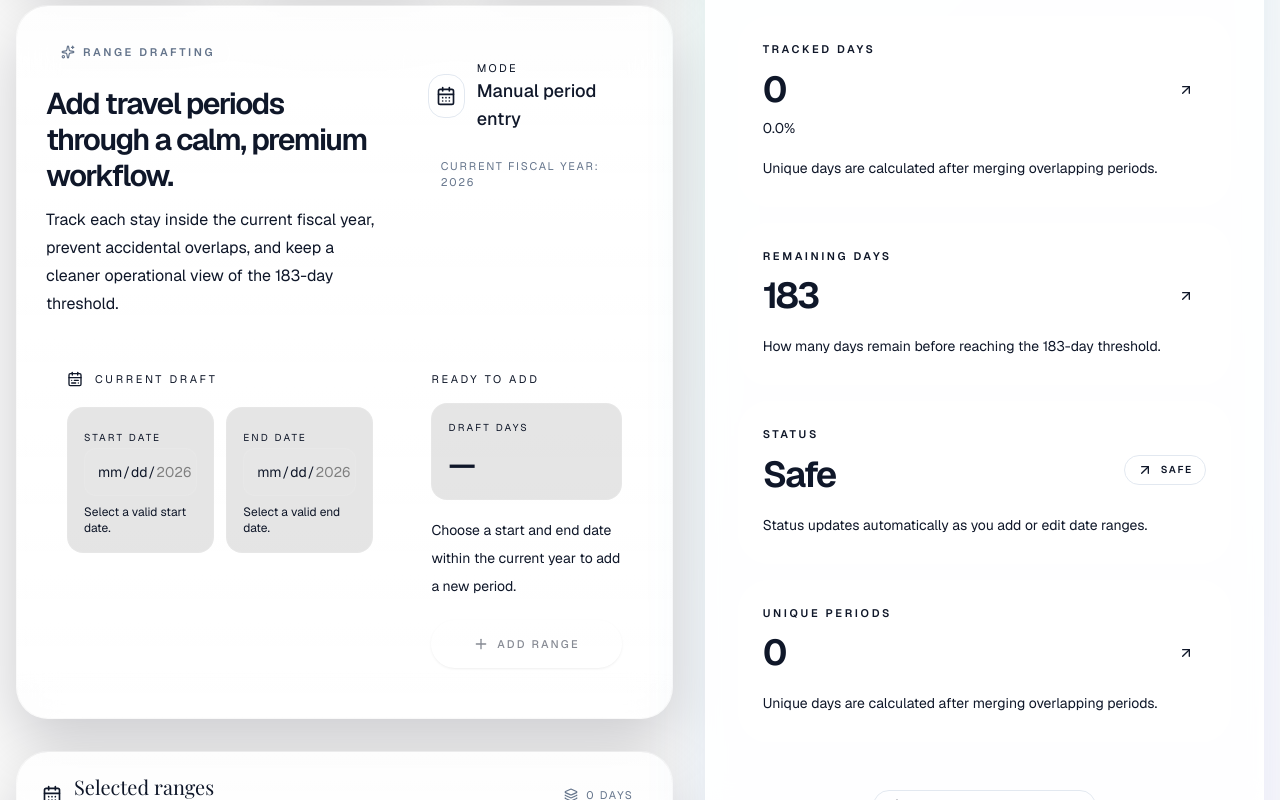
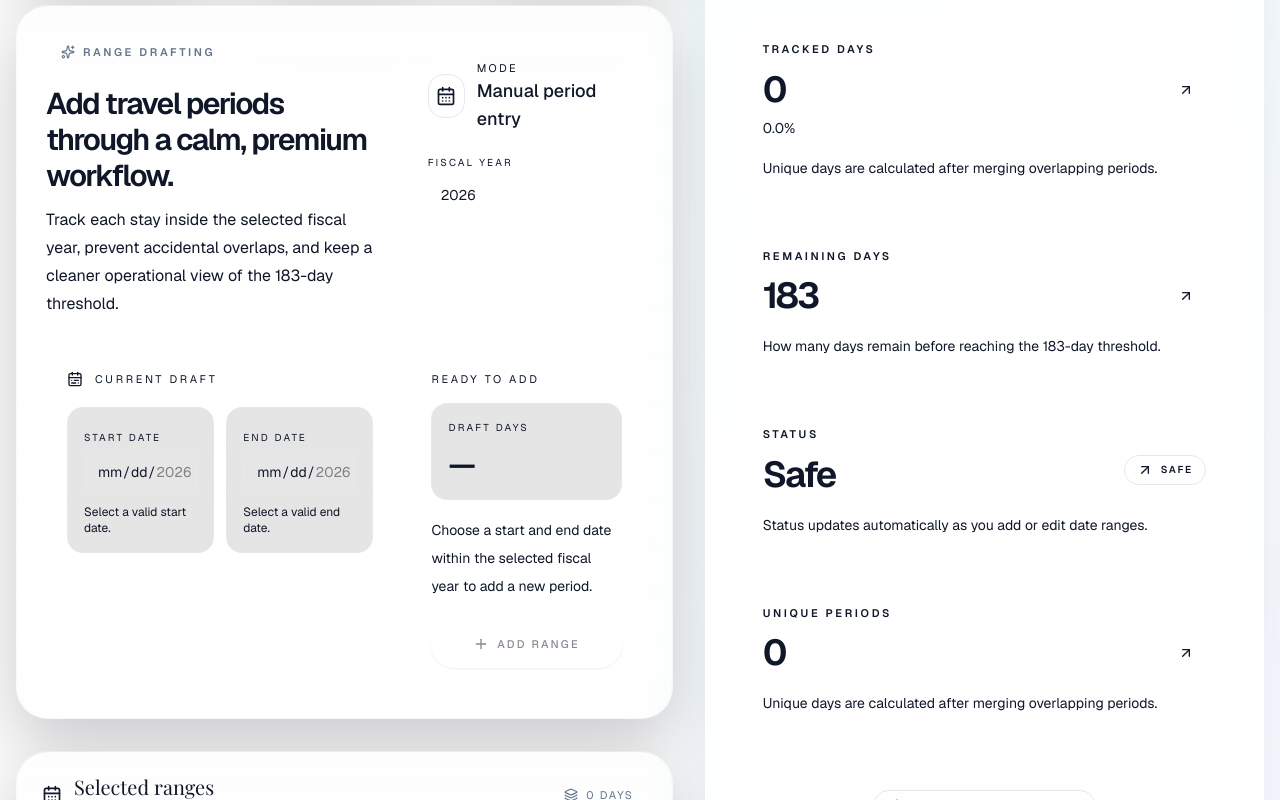
Before and after one commit to ToniIAPro73/calculadora-fiscal-183-premium-codex, a React (Vite) app: page / in a window 1280 px wide. Shown: the part 588-1388 px from the top of the page. Built offline with nearby package versions, Linux system fonts and the light colour scheme.

Commit message:
Harden fiscal calculator domain

```diff
--- a/src/components/DateRangeSelector.tsx
+++ b/src/components/DateRangeSelector.tsx
@@ -15,6 +15,8 @@ import {
 } from '@/lib/dateRangeMerger';
 
 type DateRangeSelectorProps = {
+  fiscalYear: number;
+  onFiscalYearChange: (year: number) => void;
   ranges: DateRange[];
   editingRangeIndex: number | null;
   onAddRange: (range: DateRange) => void;
@@ -23,6 +25,8 @@ type DateRangeSelectorProps = {
 };
 
 export default function DateRangeSelector({
+  fiscalYear,
+  onFiscalYearChange,
   ranges,
   editingRangeIndex,
   onAddRange,
@@ -30,9 +34,9 @@ export default function DateRangeSelector({
   onCancelEditing,
 }: DateRangeSelectorProps) {
   const { t } = useI18n();
-  const currentYear = new Date().getFullYear();
-  const exerciseStart = useMemo(() => startOfYear(new Date(currentYear, 0, 1)), [currentYear]);
-  const exerciseEnd = useMemo(() => endOfYear(new Date(currentYear, 0, 1)), [currentYear]);
+  const exerciseStart = useMemo(() => startOfYear(new Date(fiscalYear, 0, 1)), [fiscalYear]);
+  const exerciseEnd = useMemo(() => endOfYear(new Date(fiscalYear, 0, 1)), [fiscalYear]);
+  const [fiscalYearInput, setFiscalYearInput] = useState(String(fiscalYear));
   const [startInput, setStartInput] = useState('');
   const [endInput, setEndInput] = useState('');
 
@@ -69,6 +73,10 @@ export default function DateRangeSelector({
     setEndInput(toInputValue(range.end));
   }, [editingRangeIndex, ranges]);
 
+  useEffect(() => {
+    setFiscalYearInput(String(fiscalYear));
+  }, [fiscalYear]);
+
   const resetDraft = () => {
     setStartInput('');
     setEndInput('');
@@ -91,6 +99,17 @@ export default function DateRangeSelector({
   const handleCancelEdit = () => {
     resetDraft();
     onCancelEditing();
+  };
+
+  const handleFiscalYearInputChange = (value: string) => {
+    setFiscalYearInput(value);
+
+    const nextYear = Number(value);
+
+    if (Number.isInteger(nextYear) && nextYear >= 1900 && nextYear <= 2100 && nextYear !== fiscalYear) {
+      resetDraft();
+      onFiscalYearChange(nextYear);
+    }
   };
 
   return (
@@ -122,7 +141,20 @@ export default function DateRangeSelector({
                 <p className="text-lg font-medium text-foreground">{t('selectorModeValue')}</p>
               </div>
             </div>
-            <div className="metric-chip">{t('selectorCurrentYear')}: {currentYear}</div>
+            <div className="space-y-2">
+              <Label htmlFor="fiscal-year" className="text-[10px] uppercase tracking-[0.22em] text-muted-foreground">
+                {t('selectorFiscalYear')}
+              </Label>
+              <Input
+                id="fiscal-year"
+                type="number"
+                min={1900}
+                max={2100}
+                value={fiscalYearInput}
+                onChange={(event) => handleFiscalYearInputChange(event.target.value)}
+                className="h-11 rounded-xl border-white/8 bg-white/[0.04]"
+              />
+            </div>
           </div>
         </div>
 
--- /dev/null
+++ b/src/lib/clientTelemetry.ts
@@ -0,0 +1,31 @@
+type ClientTelemetryMetadata = Record<string, string | number | boolean | null | undefined>;
+
+const SENSITIVE_KEY_PATTERN = /(name|tax|document|passport|nie|id|date|range)/i;
+
+export function recordClientEvent(eventName: string, metadata: ClientTelemetryMetadata = {}) {
+  const sanitizedMetadata = Object.fromEntries(
+    Object.entries(metadata).filter(([key, value]) => !SENSITIVE_KEY_PATTERN.test(key) && value !== undefined),
+  );
+
+  if (typeof window !== 'undefined') {
+    window.dispatchEvent(
+      new CustomEvent('fiscal183:client-event', {
+        detail: {
+          eventName,
+          metadata: sanitizedMetadata,
+        },
+      }),
+    );
+  }
+
+  if (typeof window !== 'undefined' && window.location.hostname === 'localhost') {
+    console.warn(`[fiscal183] ${eventName}`, sanitizedMetadata);
+  }
+}
+
+export function recordClientError(eventName: string, error: unknown, metadata: ClientTelemetryMetadata = {}) {
+  recordClientEvent(eventName, {
+    ...metadata,
+    errorType: error instanceof Error ? error.name : typeof error,
+  });
+}
--- a/src/lib/dateRangeMerger.ts
+++ b/src/lib/dateRangeMerger.ts
@@ -49,16 +49,24 @@ export function normalizeDate(date: DateLike) {
 }
 
 export function calculateRangeDays(start: DateLike, end: DateLike) {
-  return differenceInCalendarDays(normalizeDate(end), normalizeDate(start)) + 1;
+  const normalizedStart = normalizeDate(start);
+  const normalizedEnd = normalizeDate(end);
+
+  if (isBefore(normalizedEnd, normalizedStart)) {
+    throw new Error('Date range end cannot be before start.');
+  }
+
+  return differenceInCalendarDays(normalizedEnd, normalizedStart) + 1;
 }
 
 export function normalizeDateRange(range: DateRangeInput): DateRange {
   const start = normalizeDate(range.start);
   const end = normalizeDate(range.end);
+
   return {
     start,
     end,
-    days: range.days ?? calculateRangeDays(start, end),
+    days: calculateRangeDays(start, end),
   };
 }
 
--- a/src/lib/generatePdf.ts
+++ b/src/lib/generatePdf.ts
@@ -9,6 +9,7 @@ type GenerateTaxReportParams = {
   taxId: string;
   documentType?: string;
   ranges: DateRangeInput[];
+  fiscalYear?: number;
   language?: 'en' | 'es';
   exampleMode?: boolean;
 };
@@ -29,6 +30,7 @@ const labels = {
     days: 'Days',
     overlap: 'Overlap',
     threshold: 'Threshold',
+    fiscalYear: 'Fiscal year',
     notes:
       'This report is an informational aid. It does not replace formal tax or legal advice and depends on the accuracy of user-provided date ranges.',
     example: 'Example report',
@@ -54,6 +56,7 @@ const labels = {
     days: 'Dias',
     overlap: 'Solape',
     threshold: 'Umbral',
+    fiscalYear: 'Ejercicio fiscal',
     notes:
       'Este informe es una ayuda informativa. No sustituye asesoramiento fiscal o legal formal y depende de la exactitud de los rangos de fechas introducidos.',
     example: 'Informe de ejemplo',
@@ -75,16 +78,19 @@ export async function generateTaxReport({
   taxId,
   documentType = 'passport',
   ranges,
+  fiscalYear,
   language = 'es',
   exampleMode = false,
 }: GenerateTaxReportParams) {
   const copy = labels[language];
   const summary = calculateFiscalSummary(ranges);
+  const reportFiscalYear = fiscalYear ?? summary.mergedRanges[0]?.start.getFullYear() ?? new Date().getFullYear();
   const doc = new jsPDF({ orientation: 'portrait', unit: 'mm', format: 'a4' });
   const width = doc.internal.pageSize.getWidth();
   const height = doc.internal.pageSize.getHeight();
   const margin = 18;
   const contentWidth = width - margin * 2;
+  const bottomLimit = height - 24;
   const generatedAt = format(new Date(), 'yyyy-MM-dd HH:mm');
   const rows = summary.annotatedRanges.map((range) => [
     format(range.start, 'yyyy-MM-dd'),
@@ -138,7 +144,7 @@ export async function generateTaxReport({
   doc.setFont('helvetica', 'normal');
   doc.setTextColor(100, 116, 139);
   doc.text(`${copy.generated}: ${generatedAt}`, margin + 5, y + 16);
-  doc.text(`${copy.threshold}: 183`, margin + contentWidth / 2, y + 16);
+  doc.text(`${copy.threshold}: 183 · ${copy.fiscalYear}: ${reportFiscalYear}`, margin + contentWidth / 2, y + 16);
   y += 34;
 
   const cards = [
@@ -172,21 +178,32 @@ export async function generateTaxReport({
 
   const colWidths = [42, 42, 22, 22];
   const headerRow = [copy.from, copy.to, copy.days, copy.overlap];
+  const tableWidth = colWidths.reduce((sum, value) => sum + value, 0);
+  const drawTableHeader = (headerY: number) => {
     doc.setFillColor(15, 23, 42);
-  doc.roundedRect(margin, y, colWidths.reduce((sum, value) => sum + value, 0), 8, 2, 2, 'F');
+    doc.roundedRect(margin, headerY, tableWidth, 8, 2, 2, 'F');
     doc.setTextColor(255, 255, 255);
     doc.setFontSize(8);
     let currentX = margin;
     headerRow.forEach((value, index) => {
-    doc.text(value.toUpperCase(), currentX + 3, y + 5.2);
+      doc.text(value.toUpperCase(), currentX + 3, headerY + 5.2);
       currentX += colWidths[index];
     });
-  y += 8;
+
+    return headerY + 8;
+  };
+
+  y = drawTableHeader(y);
 
   rows.forEach((row, index) => {
+    if (y + 8 > bottomLimit) {
+      doc.addPage();
+      y = drawTableHeader(24);
+    }
+
     const fill = index % 2 === 0 ? [248, 250, 252] : [255, 255, 255];
     doc.setFillColor(fill[0], fill[1], fill[2]);
-    doc.rect(margin, y, colWidths.reduce((sum, value) => sum + value, 0), 8, 'F');
+    doc.rect(margin, y, tableWidth, 8, 'F');
     doc.setTextColor(15, 23, 42);
     doc.setFontSize(8);
     let rowX = margin;
@@ -197,6 +214,11 @@ export async function generateTaxReport({
     y += 8;
   });
 
+  if (y + 28 > bottomLimit) {
+    doc.addPage();
+    y = 24;
+  }
+
   y += 8;
   doc.setDrawColor(226, 232, 240);
   doc.line(margin, y, width - margin, y);
@@ -205,12 +227,14 @@ export async function generateTaxReport({
   doc.setFontSize(8);
   doc.text(copy.notes, margin, y, { maxWidth: contentWidth });
 
+  const footerText = `${reportOwner.name} · ${reportOwner.nif} · ${reportOwner.email} · ${reportOwner.website}`;
+  const pageCount = doc.getNumberOfPages();
   doc.setFontSize(7);
-  doc.text(
-    `${reportOwner.name} · ${reportOwner.nif} · ${reportOwner.email} · ${reportOwner.website}`,
-    margin,
-    height - 10,
-  );
+  for (let pageNumber = 1; pageNumber <= pageCount; pageNumber += 1) {
+    doc.setPage(pageNumber);
+    doc.setTextColor(100, 116, 139);
+    doc.text(footerText, margin, height - 10);
+  }
 
   return doc;
 }
--- a/src/lib/reportMetadata.ts
+++ b/src/lib/reportMetadata.ts
@@ -13,6 +13,7 @@ export function buildExampleReportPayload() {
     name: 'Alex Rivera',
     documentType: 'passport',
     taxId: 'X1234567Z',
+    fiscalYear: 2026,
     ranges: [
       { start: new Date('2026-01-05'), end: new Date('2026-01-20') },
       { start: new Date('2026-01-18'), end: new Date('2026-01-28') },
--- a/src/lib/translations.ts
+++ b/src/lib/translations.ts
@@ -12,11 +12,12 @@ export const translations = {
     selectorEyebrow: 'Range drafting',
     selectorTitle: 'Add travel periods through a calm, premium workflow.',
     selectorDescription:
-      'Track each stay inside the current fiscal year, prevent accidental overlaps, and keep a cleaner operational view of the 183-day threshold.',
+      'Track each stay inside the selected fiscal year, prevent accidental overlaps, and keep a cleaner operational view of the 183-day threshold.',
     selectorModeLabel: 'Mode',
     selectorModeValue: 'Manual period entry',
     selectorDraftLabel: 'Current draft',
     selectorCurrentYear: 'Current fiscal year',
+    selectorFiscalYear: 'Fiscal year',
     startDate: 'Start date',
     endDate: 'End date',
     draftDays: 'Draft days',
@@ -25,10 +26,10 @@ export const translations = {
     cancelEdit: 'Cancel edit',
     editingRange: 'Editing selected range',
     readyToAdd: 'Ready to add',
-    helperNoDraft: 'Choose a start and end date within the current year to add a new period.',
+    helperNoDraft: 'Choose a start and end date within the selected fiscal year to add a new period.',
     validationMissingStart: 'Select a valid start date.',
     validationMissingEnd: 'Select a valid end date.',
-    validationOutsideExercise: 'Dates must stay inside the current fiscal year.',
+    validationOutsideExercise: 'Dates must stay inside the selected fiscal year.',
     validationOrder: 'The end date must be on or after the start date.',
     validationOverlap: 'This range overlaps an existing period.',
     progressTitle: 'Progress',
@@ -111,11 +112,12 @@ export const translations = {
     selectorEyebrow: 'Construccion de rangos',
     selectorTitle: 'Anade periodos de viaje con un flujo sereno y premium.',
     selectorDescription:
-      'Registra cada estancia dentro del ejercicio fiscal actual, evita solapamientos accidentales y manten una lectura mas limpia del umbral de 183 dias.',
+      'Registra cada estancia dentro del ejercicio fiscal seleccionado, evita solapamientos accidentales y manten una lectura mas limpia del umbral de 183 dias.',
     selectorModeLabel: 'Modo',
     selectorModeValue: 'Entrada manual de periodos',
     selectorDraftLabel: 'Borrador actual',
     selectorCurrentYear: 'Ejercicio fiscal actual',
+    selectorFiscalYear: 'Ejercicio fiscal',
     startDate: 'Fecha de inicio',
     endDate: 'Fecha de fin',
     draftDays: 'Dias del borrador',
@@ -124,10 +126,10 @@ export const translations = {
     cancelEdit: 'Cancelar edicion',
     editingRange: 'Editando rango seleccionado',
     readyToAdd: 'Listo para anadir',
-    helperNoDraft: 'Elige una fecha de inicio y fin dentro del ejercicio actual para anadir un nuevo periodo.',
+    helperNoDraft: 'Elige una fecha de inicio y fin dentro del ejercicio fiscal seleccionado para anadir un nuevo periodo.',
     validationMissingStart: 'Selecciona una fecha de inicio valida.',
     validationMissingEnd: 'Selecciona una fecha de fin valida.',
-    validationOutsideExercise: 'Las fechas deben permanecer dentro del ejercicio fiscal actual.',
+    validationOutsideExercise: 'Las fechas deben permanecer dentro del ejercicio fiscal seleccionado.',
     validationOrder: 'La fecha de fin debe ser igual o posterior a la fecha de inicio.',
     validationOverlap: 'Este rango se solapa con un periodo existente.',
     progressTitle: 'Progreso',
--- a/src/pages/TaxNomadCalculator.tsx
+++ b/src/pages/TaxNomadCalculator.tsx
@@ -12,12 +12,14 @@ import UserDetailsModal, { type ReportUserData } from '@/components/UserDetailsM
 import { Button } from '@/components/ui/button';
 import { Card, CardContent } from '@/components/ui/card';
 import { useI18n } from '@/contexts/i18nContext';
+import { recordClientError } from '@/lib/clientTelemetry';
 import { calculateFiscalSummary } from '@/lib/fiscalSummary';
 import type { DateRange } from '@/lib/dateRangeMerger';
 import { buildExampleReportPayload } from '@/lib/reportMetadata';
 
 export default function TaxNomadCalculator() {
   const { t, language } = useI18n();
+  const [fiscalYear, setFiscalYear] = useState(() => new Date().getFullYear());
   const [ranges, setRanges] = useState<DateRange[]>([]);
   const [editingRangeIndex, setEditingRangeIndex] = useState<number | null>(null);
   const [isModalOpen, setIsModalOpen] = useState(false);
@@ -27,7 +29,17 @@ export default function TaxNomadCalculator() {
     documentType: 'passport',
     taxId: '',
   });
-  const summary = useMemo(() => calculateFiscalSummary(ranges), [ranges]);
+  const summary = useMemo(() => {
+    try {
+      return calculateFiscalSummary(ranges);
+    } catch (error) {
+      recordClientError('fiscal_summary_failed', error, {
+        fiscalYear,
+        periodCount: ranges.length,
+      });
+      return calculateFiscalSummary([]);
+    }
+  }, [fiscalYear, ranges]);
   const statusLabel =
     summary.status === 'safe' ? t('statusSafe') : summary.status === 'warning' ? t('statusWarning') : t('statusOver');
 
@@ -53,20 +65,33 @@ export default function TaxNomadCalculator() {
     });
   };
 
+  const handleFiscalYearChange = (year: number) => {
+    setFiscalYear(year);
+    setRanges([]);
+    setEditingRangeIndex(null);
+  };
+
   const handlePreviewSample = async () => {
+    const example = buildExampleReportPayload();
+
     try {
       const { generateTaxReport } = await loadPdfModules();
-      const example = buildExampleReportPayload();
       const doc = await generateTaxReport({
         name: example.name,
         documentType: example.documentType,
         taxId: example.taxId,
         ranges: example.ranges,
+        fiscalYear: example.fiscalYear,
         language,
         exampleMode: true,
       });
       window.open(doc.output('bloburl'), '_blank', 'noopener,noreferrer');
-    } catch {
+    } catch (error) {
+      recordClientError('sample_pdf_generation_failed', error, {
+        fiscalYear: example.fiscalYear,
+        periodCount: example.ranges.length,
+        language,
+      });
       toast.error('Unable to generate the sample PDF preview.');
     }
   };
@@ -80,12 +105,18 @@ export default function TaxNomadCalculator() {
         taxId: userData.taxId,
         documentType: userData.documentType,
         ranges,
+        fiscalYear,
         language,
       });
-      doc.save(`fiscal-183-report-${new Date().toISOString().slice(0, 10)}.pdf`);
+      doc.save(`fiscal-183-report-${fiscalYear}-${new Date().toISOString().slice(0, 10)}.pdf`);
       setIsModalOpen(false);
       toast.success(t('pdfSuccess'));
-    } catch {
+    } catch (error) {
+      recordClientError('pdf_generation_failed', error, {
+        fiscalYear,
+        periodCount: ranges.length,
+        language,
+      });
       toast.error(t('pdfError'));
     } finally {
       setIsGeneratingPdf(false);
@@ -178,6 +209,8 @@ export default function TaxNomadCalculator() {
               </div>
 
               <DateRangeSelector
+                fiscalYear={fiscalYear}
+                onFiscalYearChange={handleFiscalYearChange}
                 ranges={ranges}
                 editingRangeIndex={editingRangeIndex}
                 onAddRange={handleAddRange}
```
Also changed, not shown: 3 other files (tests, documents, lock files or other folders). Lines whose indentation alone changed are shown as unchanged.
